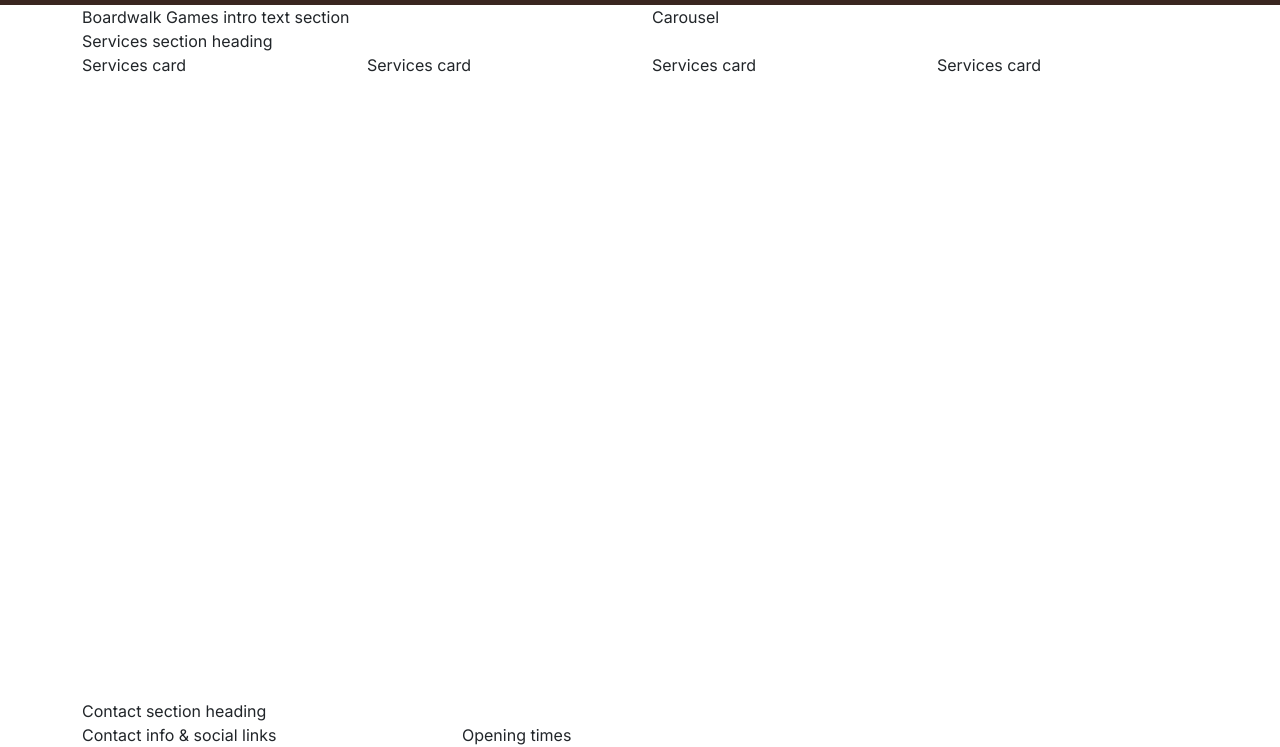
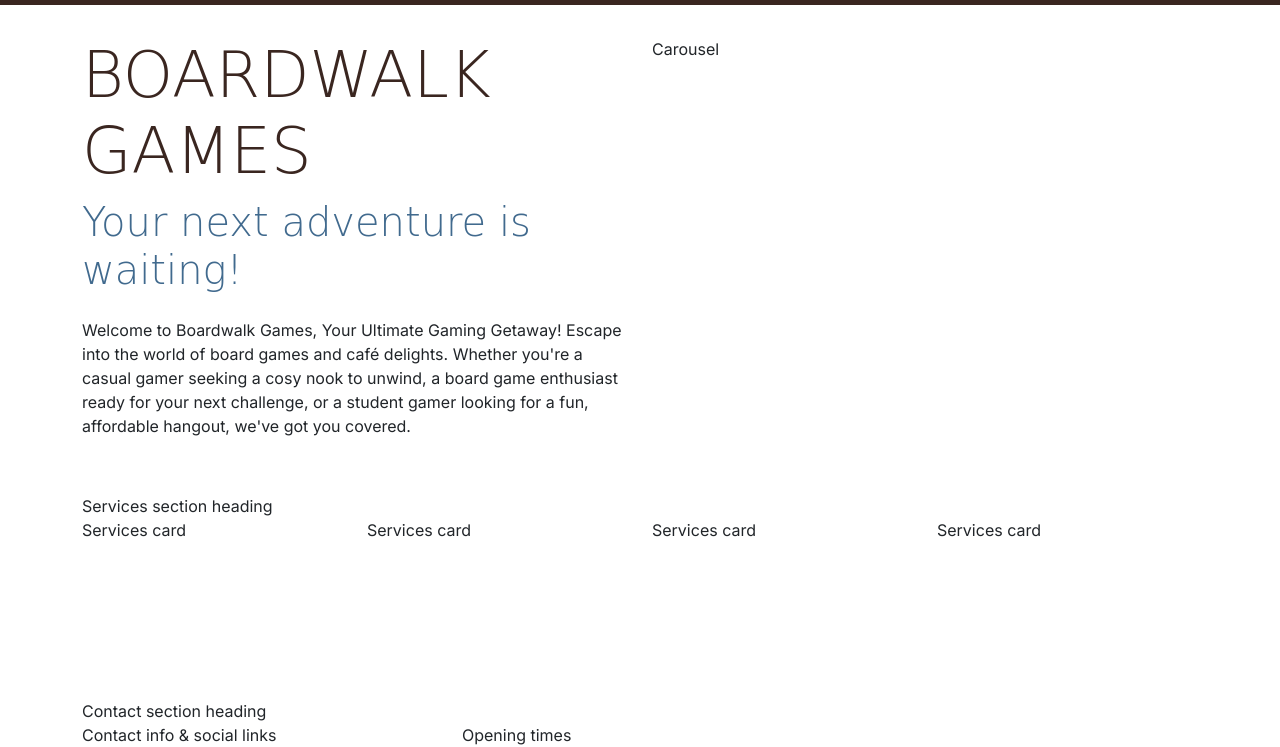
Before and after one commit to SonaliP11/boardwalk-games, a plain HTML site: page index.html in a window 1280 px wide. Shown: the part 53-800 px from the top of the page. Drawn offline with nearby package versions, Linux system fonts and the light colour scheme; a web font is replaced by a local one.

Commit message:
Adding the header text

```diff
--- a/assets/css/style.css
+++ b/assets/css/style.css
@@ -23,11 +23,19 @@ h2,
 h3 {
     font-family: var(--secondary-font);
     color: var(--primary-color);
+    text-transform: uppercase;
 }
 
 .sub-heading-color {
     color: var(--highlight-color);
 }
+
+.section {
+    margin-top: 2rem;
+    margin-bottom: 2rem;
+}
+
+/*Navigation styles*/
 
 #navbar {
     background-color: var(--primary-color);
@@ -36,3 +44,10 @@ h3 {
 #navbar .logo {
     width: 30px;
 }
+
+
+/*Header styles*/
+
+#header .lead {
+    font-family: var(--secondary-font);
+}
--- a/index.html
+++ b/index.html
@@ -24,6 +24,7 @@
 
 </head>
 <!--classes on body set to work with mt-auto on footer to ensure it always stays at the bottom of the page-->
+
 <body class="d-flex flex-column min-vh-100">
 
   <!--Navigation-->
@@ -33,7 +34,8 @@
       <a class="navbar-brand" href="index.html">
         <img src="assets/images/logo-sm-white.png" alt="Boardwalk games logo" class="logo">
       </a>
-          <button class="navbar-toggler" type="button" data-bs-toggle="collapse" data-bs-target="#navbarNav" aria-controls="navbarNav" aria-expanded="false" aria-label="Toggle navigation">
+      <button class="navbar-toggler" type="button" data-bs-toggle="collapse" data-bs-target="#navbarNav"
+        aria-controls="navbarNav" aria-expanded="false" aria-label="Toggle navigation">
         <span class="navbar-toggler-icon"></span>
       </button>
       <div class="collapse navbar-collapse" id="navbarNav">
@@ -57,9 +59,15 @@
 
 
   <!--Header with carousel-->
-    <header class="container">
+  <header id="header" class="container section">
     <div class="row">
-            <div class="col-12 col-xl-6">Boardwalk Games intro text section</div>
+      <div class="col-12 col-xl-6 text-center text-xl-start">
+        <h1 class="display-3">Boardwalk Games</h1>
+        <p class="lead display-6 sub-heading-color">Your next adventure is waiting!</p>
+        <p class="my-4">Welcome to Boardwalk Games, Your Ultimate Gaming Getaway! Escape into the world of board games
+          and café delights. Whether you're a casual gamer seeking a cosy nook to unwind, a board game enthusiast ready
+          for your next challenge, or a student gamer looking for a fun, affordable hangout, we've got you covered.</p>
+      </div>
       <div class="col-12 col-xl-6">Carousel</div>
     </div>
   </header>
```
Lines whose indentation alone changed are shown as unchanged.
